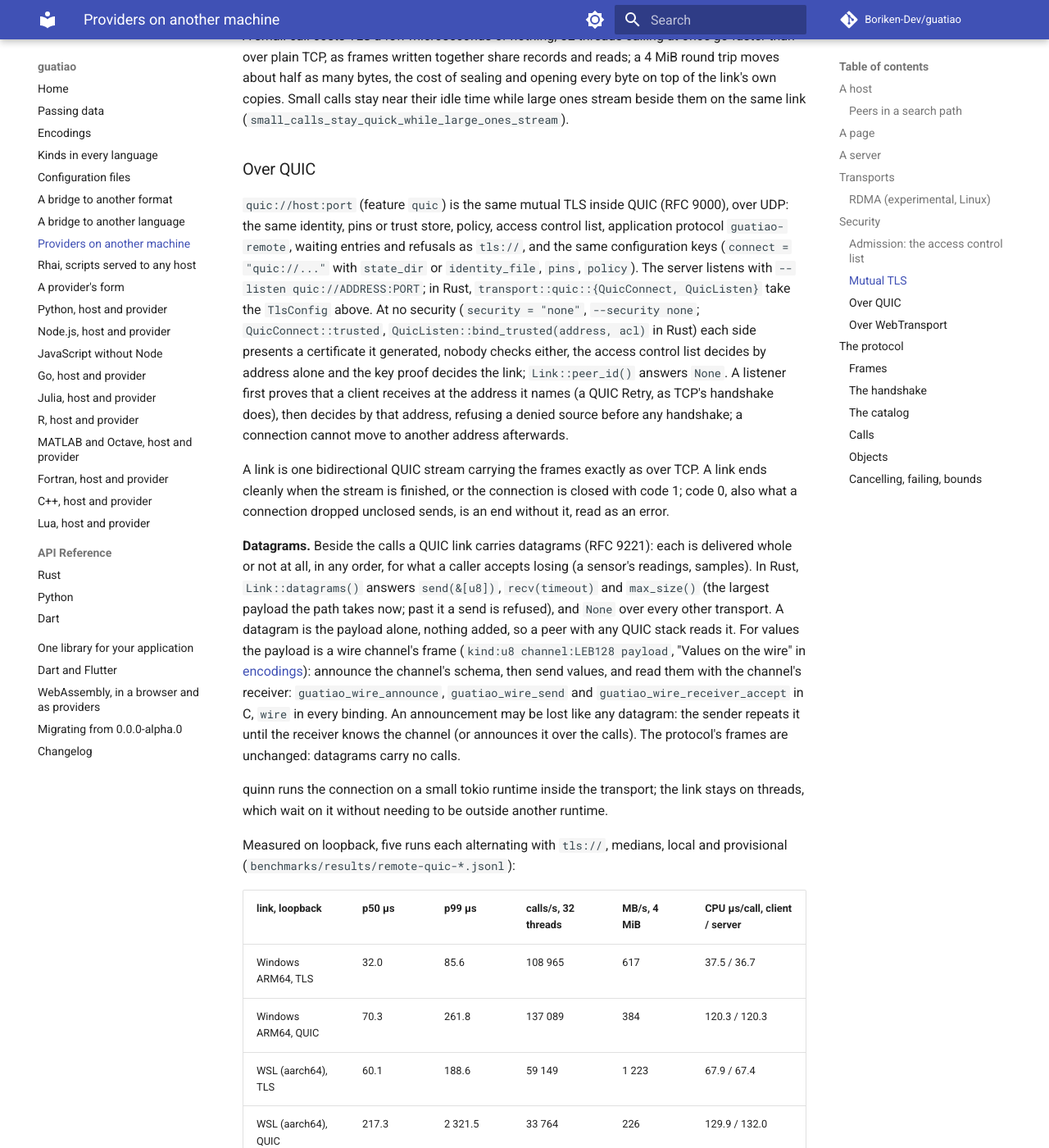
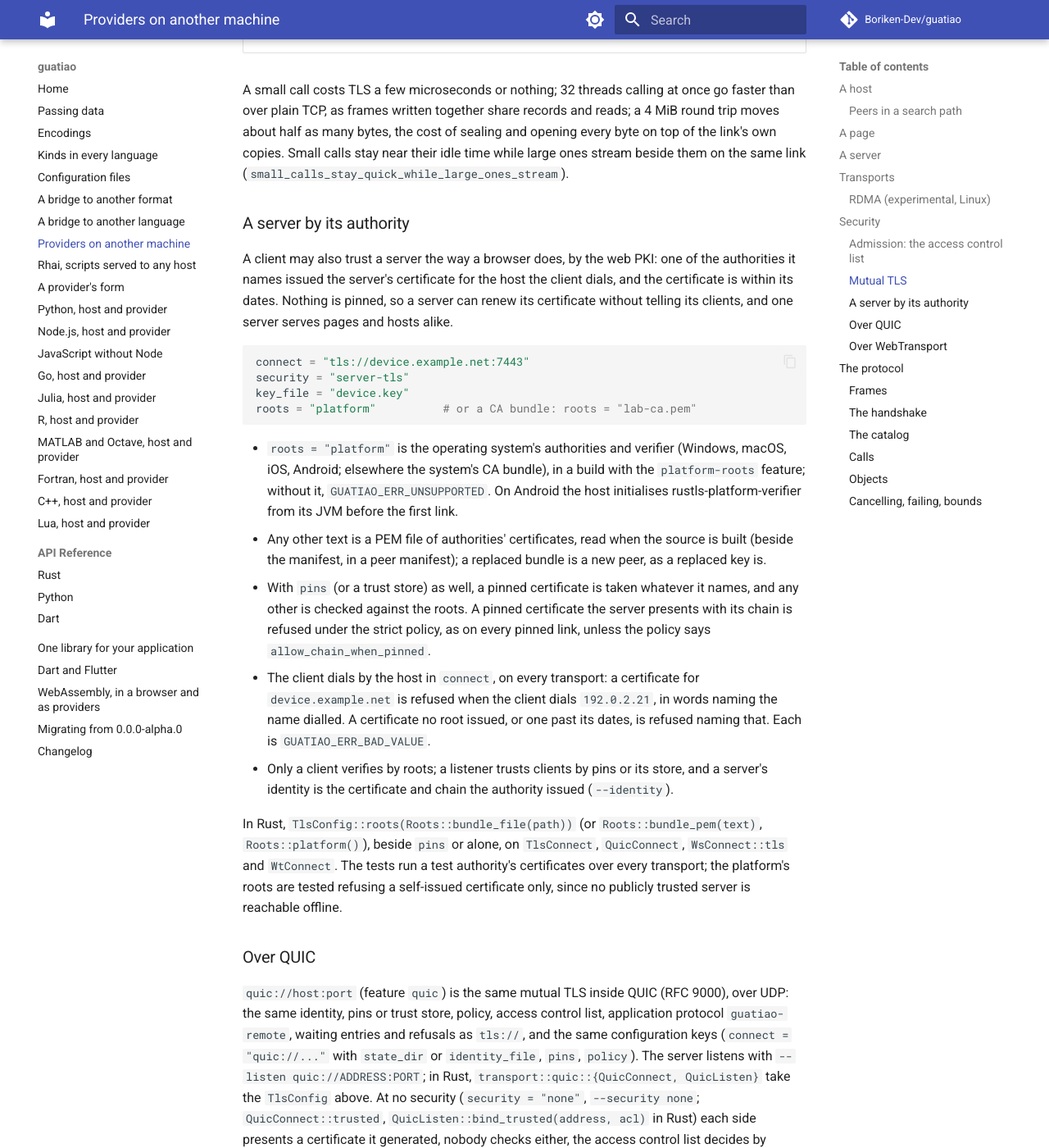
Before and after one commit to Boriken-Dev/guatiao, an MkDocs documentation site: the page built from docs/remote.md, in a window 1280 px wide and 1400 px high, scrolled down 14663 px. Shown: the whole window at 82% size. Built offline with MkDocs 1.6.1 and Material for MkDocs 9.7.7, drawn with Linux system fonts in a browser that asks for light colours; comment, search, counter and statistics services are not loaded; some of the changed text lies outside the part shown.

Commit message:
docs: a remote server trusted by its certificate authority

````diff
--- a/docs/remote.md
+++ b/docs/remote.md
@@ -45,6 +45,7 @@ configuration map:
 | `state_dir` | TLS: this side's identity (`identity.pem`, made when absent) and trust store (`peers/`) |
 | `identity_file` | TLS: the identity file instead of `state_dir` (made when absent) |
 | `pins` | TLS: a list of the fingerprints (`sha256:<hex>`) of the servers trusted; without any, the trust store's accepted peers |
+| `roots` | TLS: also trust a server whose certificate an authority issued for the host dialled ([A server by its authority](#a-server-by-its-authority)): `"platform"`, the operating system's, or a CA bundle's path |
 | `policy` | TLS: the TLS policy, a map (below, [Mutual TLS](#mutual-tls)); strict when absent |
 | `timeout_ms` | how long a call waits for its answer; `0` waits as long as the link lives (default 30 000) |
 | `max_frame`, `max_calls` | the link's bounds (defaults 64 MiB and 64) |
@@ -102,7 +103,8 @@ answering `GUATIAO_ERR_GONE`, until it is back. Peers are listed at once
 (up to 16 connecting together), so a peer slow to refuse a connection
 costs a refresh one wait, not one per peer.
 A manifest names its key by file, never inline, since it lies in a
-search path; a TLS peer's manifest names its `pins` and `policy`, and
+search path; a TLS peer's manifest names its `pins`, `roots` and
+`policy`, and
 the identity this host presents to it by `identity_file` or `state_dir`,
 paths beside the manifest. The source's own `security` (like its other
 keys) is every manifest's that names none: a host whose peers all sit on
@@ -454,7 +456,7 @@ every client. Nothing listens on a network unless told where.
   by a `token` the server requires. No client certificate, so a browser
   page and a host with no identity of its own can use it. The HELLO
   names trust `server-tls`. A client needs the server's `pins` (or a
-  trust store) and a `key` or `token`, and no identity; a server needs
+  trust store, or `roots`) and a `key` or `token`, and no identity; a server needs
   its identity and a key or token (`--key-file`, `--token-file`), and
   lists "client_auth = none" among the settings weaker than strict. A
   server's token is required at mutual TLS as well; with no TLS the
@@ -645,6 +647,52 @@ the cost of sealing and opening every byte on top of the link's own
 copies. Small calls stay near their idle time while large ones stream
 beside them on the same link (`small_calls_stay_quick_while_large_ones_stream`).
 
+### A server by its authority
+
+A client may also trust a server the way a browser does, by the
+web PKI: one of the authorities it names issued the server's
+certificate for the host the client dials, and the certificate is
+within its dates. Nothing is pinned, so a server can renew its
+certificate without telling its clients, and one server serves pages
+and hosts alike.
+
+```toml
+connect = "tls://device.example.net:7443"
+security = "server-tls"
+key_file = "device.key"
+roots = "platform"          # or a CA bundle: roots = "lab-ca.pem"
+```
+
+- `roots = "platform"` is the operating system's authorities and
+  verifier (Windows, macOS, iOS, Android; elsewhere the system's CA
+  bundle), in a build with the `platform-roots` feature; without it,
+  `GUATIAO_ERR_UNSUPPORTED`. On Android the host initialises
+  rustls-platform-verifier from its JVM before the first link.
+- Any other text is a PEM file of authorities' certificates, read when
+  the source is built (beside the manifest, in a peer manifest); a
+  replaced bundle is a new peer, as a replaced key is.
+- With `pins` (or a trust store) as well, a pinned certificate is taken
+  whatever it names, and any other is checked against the roots. A
+  pinned certificate the server presents with its chain is refused
+  under the strict policy, as on every pinned link, unless the policy
+  says `allow_chain_when_pinned`.
+- The client dials by the host in `connect`, on every transport: a
+  certificate for `device.example.net` is refused when the client dials
+  `192.0.2.21`, in words naming the name dialled. A certificate no
+  root issued, or one past its dates, is refused naming that. Each is
+  `GUATIAO_ERR_BAD_VALUE`.
+- Only a client verifies by roots; a listener trusts clients by pins or
+  its store, and a server's identity is the certificate and chain the
+  authority issued (`--identity`).
+
+In Rust, `TlsConfig::roots(Roots::bundle_file(path))` (or
+`Roots::bundle_pem(text)`, `Roots::platform()`), beside `pins` or
+alone, on `TlsConnect`, `QuicConnect`, `WsConnect::tls` and
+`WtConnect`. The tests run a test authority's certificates over every
+transport; the platform's roots are tested refusing a self-issued
+certificate only, since no publicly trusted server is reachable
+offline.
+
 ### Over QUIC
 
 `quic://host:port` (feature `quic`) is the same mutual TLS inside QUIC
````
Also changed, not shown: other parts of docs/remote.md (+2 -3 lines), CHANGELOG.md (+14 -0 lines), docs/encodings.md (+3 -2 lines).
